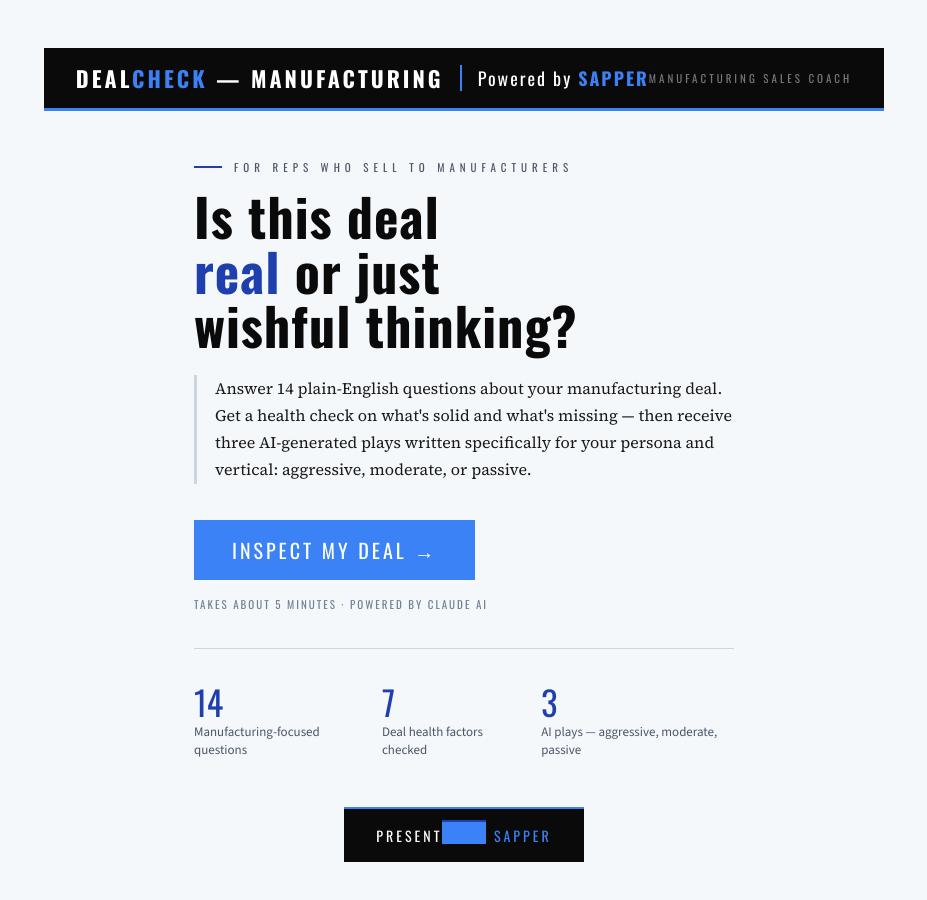
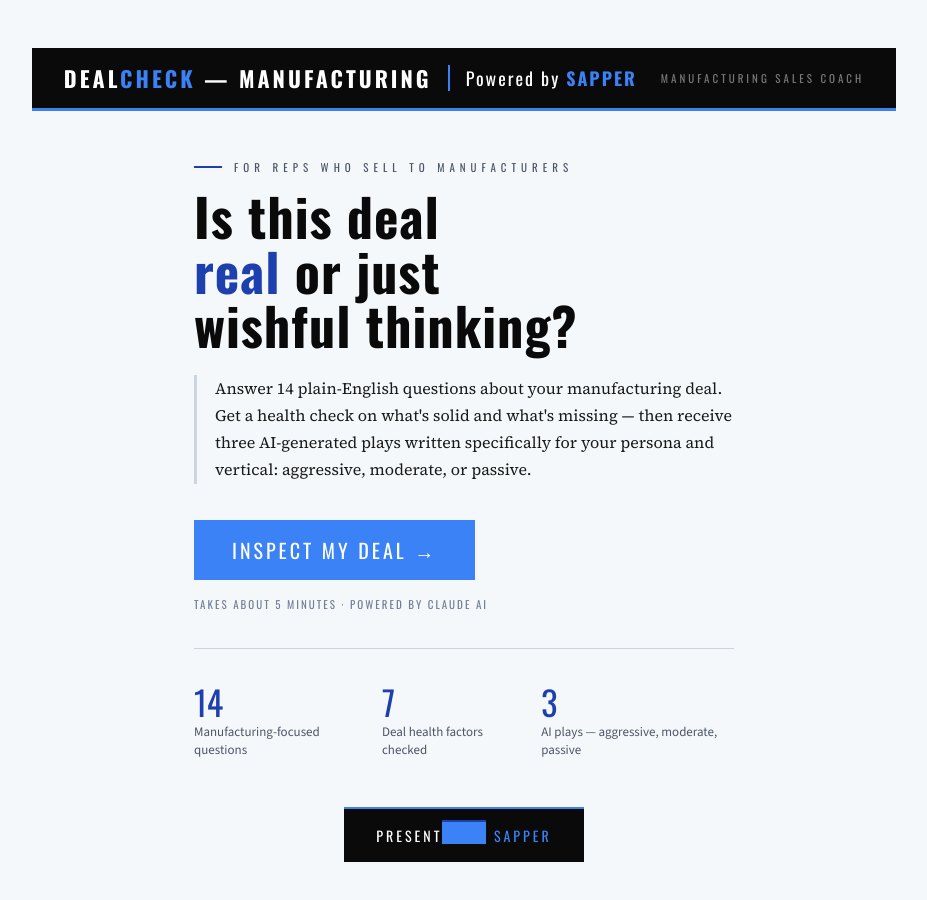
Before and after one commit to jeffwinters-ctrl/dealcheck, a website: page public/index.html in a window 1280 px wide. Shown: the whole page, without its empty margins (176-1103 px from the left). Drawn offline with nearby package versions, Linux system fonts and the light colour scheme.

Commit message:
Add spacing between Sapper and Manufacturing Sales Coach

```diff
--- a/public/index.html
+++ b/public/index.html
@@ -22,7 +22,7 @@ body { background:var(--bg); color:var(--ink); font-family:var(--fb); min-height
 .logo span { color:var(--blue); }
 .logo-brand { font-family:var(--fh); font-size:18px; letter-spacing:2px; color:#fff; font-weight:400; margin-left:16px; padding-left:16px; border-left:2px solid var(--blue); }
 .logo-brand span { color:var(--blue); font-weight:700; }
-.hdr-tag { font-family:var(--fh); font-size:11px; letter-spacing:3px; color:rgba(255,255,255,0.45); text-transform:uppercase; }
+.hdr-tag { font-family:var(--fh); font-size:11px; letter-spacing:3px; color:rgba(255,255,255,0.45); text-transform:uppercase; margin-left:24px; }
 .hdr-btn { background:none; border:1px solid rgba(255,255,255,0.25); color:rgba(255,255,255,0.6); padding:8px 16px; font-family:var(--fh); font-size:12px; letter-spacing:2px; cursor:pointer; text-transform:uppercase; transition:all .15s; }
 .hdr-btn:hover { border-color:rgba(255,255,255,.6); color:#fff; }
 
```
